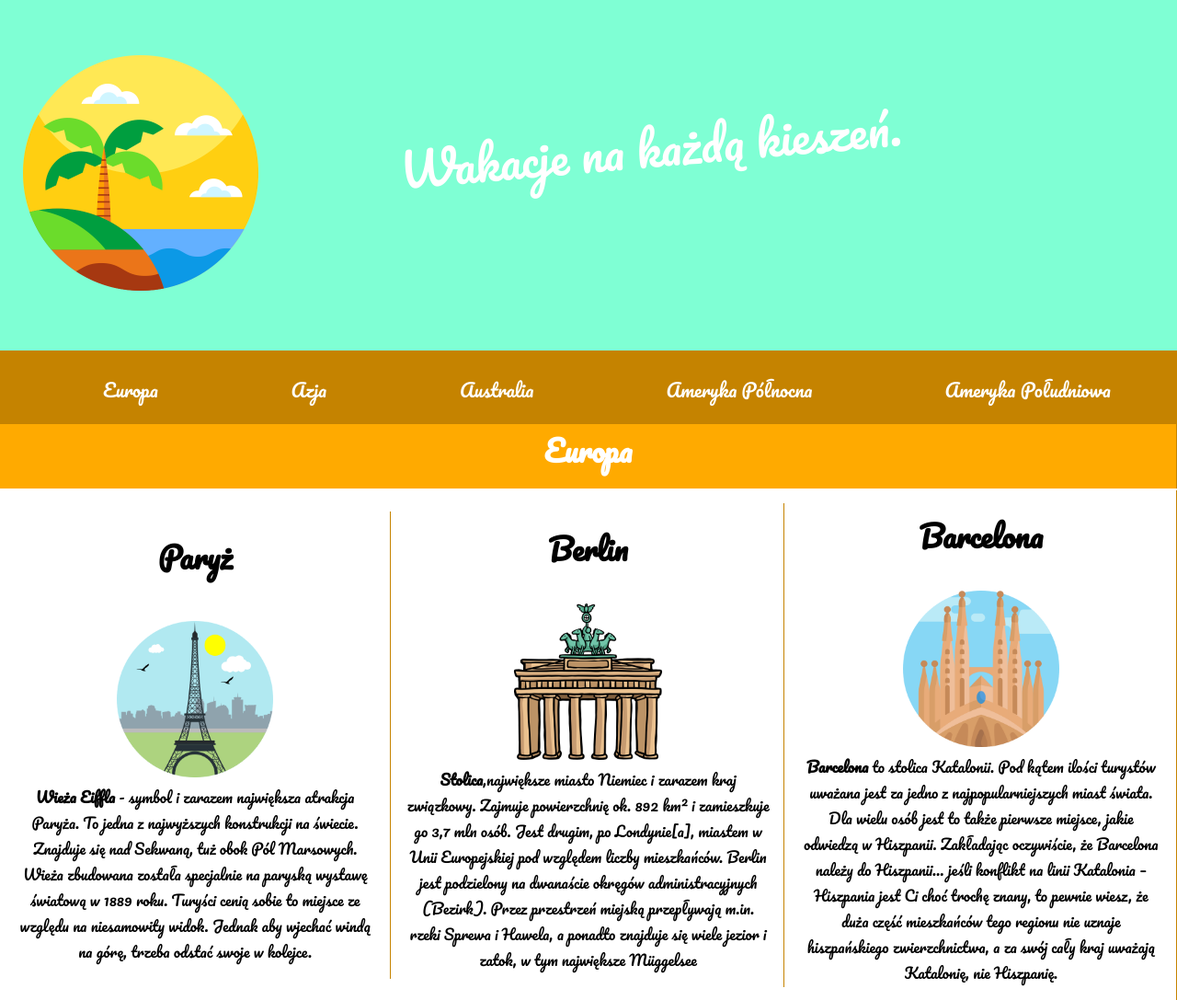
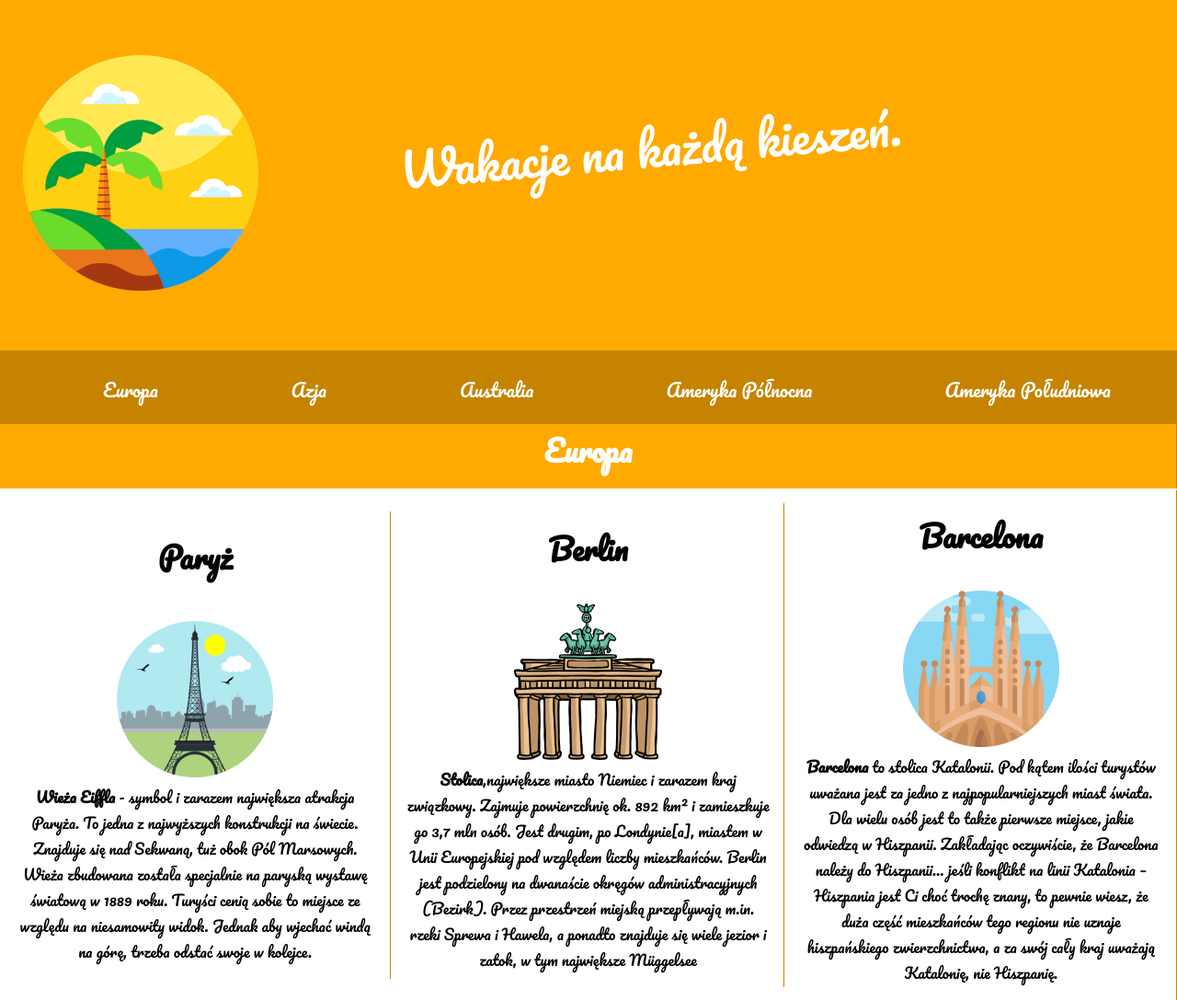
Before and after one commit to lukaszgorzelak/My-example-site, a plain HTML site: page index.html in a window 1280 px wide. Shown: the top 1087 px of the page at 92% size. Drawn offline with Linux system fonts and the light colour scheme; a web font is replaced by a local one.

Commit message:
back to the early color

```diff
--- a/main.css
+++ b/main.css
@@ -19,8 +19,7 @@ body {
 } */
 
 .logo {
-    /* background-color: #FFAA00; */
-    background-color: aquamarine;
+    background-color: #FFAA00;
     /* margin: -20px 0; */
     min-height: 100px;
 }
```
